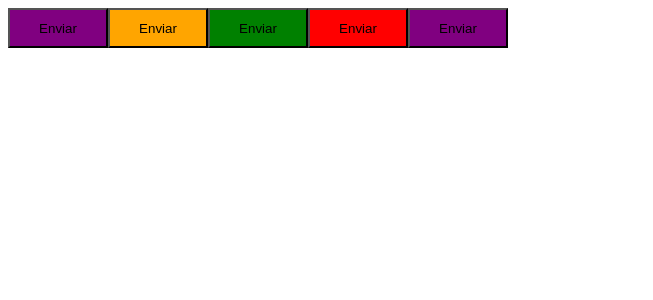
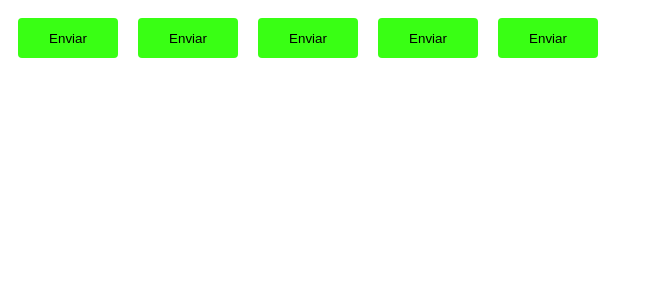
Before and after one commit to rdg-404/Ignite-Timer, a React (Vite) app: page / in a window 1280 px wide. Shown: the top 300 px of the page, without its empty margins (0-653 px from the left). Built offline with nearby package versions, Linux system fonts and the light colour scheme.

Commit message:
aplicando temas de cores com styled components

```diff
--- a/src/components/Button.styles.ts
+++ b/src/components/Button.styles.ts
@@ -21,9 +21,18 @@
     width: 100px;
     height: 40px;
 
-    ${props => {
+    border-radius: 4px;
+    border: 0;
+    margin: 10px;
+
+
+
+    background-color: ${props => props.theme.primary};
+    color: ${props => props.theme.white}
+
+    /* ${props => {
         return css`
             background-color: ${buttonVariantsColors[props.variant]}
         `
-    }}
+    }} */
 `
--- /dev/null
+++ b/src/styles/themes/default.ts
@@ -0,0 +1,5 @@
+export const defaultTheme = {
+    black: '#0000',
+    primary: '#39ff14',
+    secondary: 'orange',
+}
```
Also changed, not shown: src/App.tsx (+5 -3 lines).
